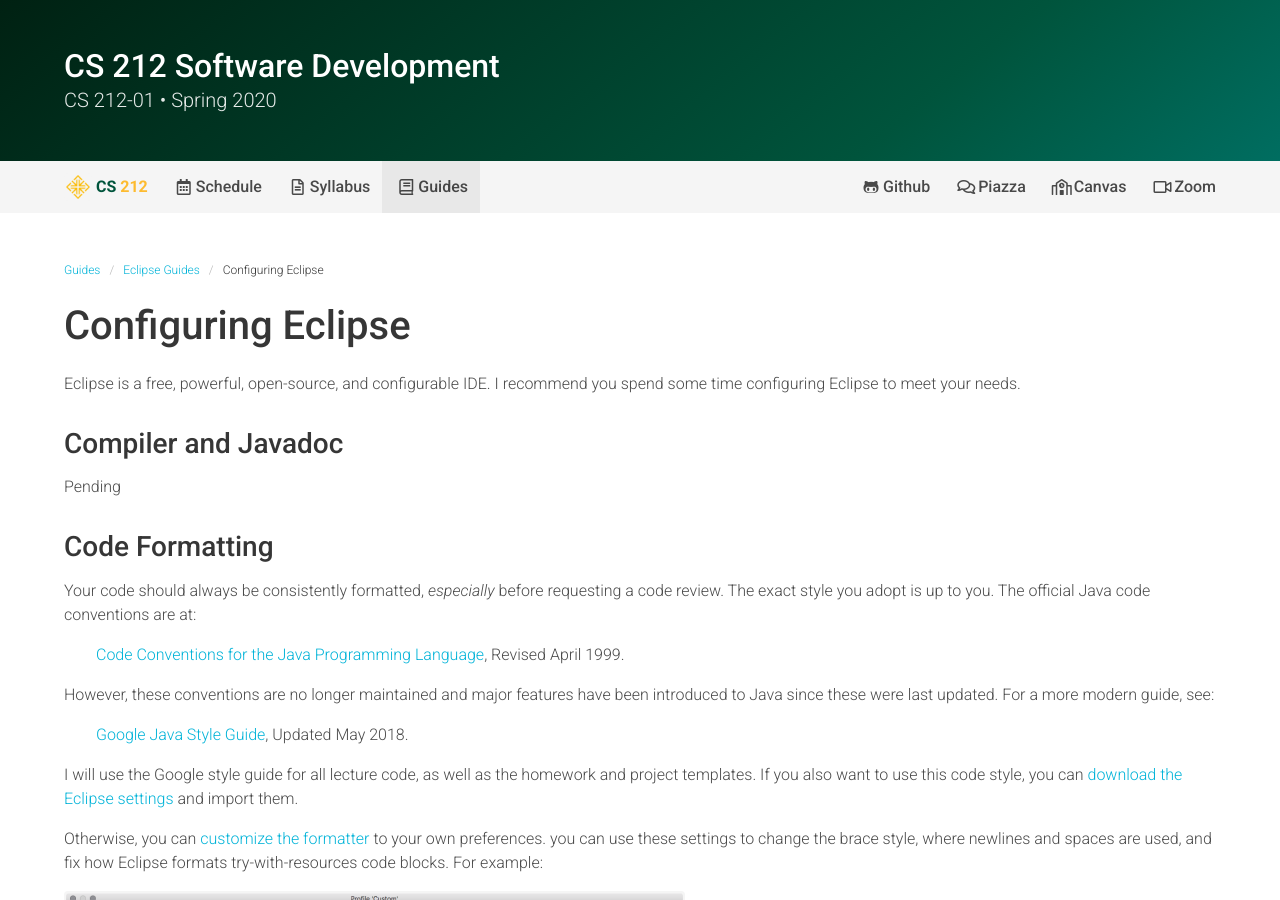
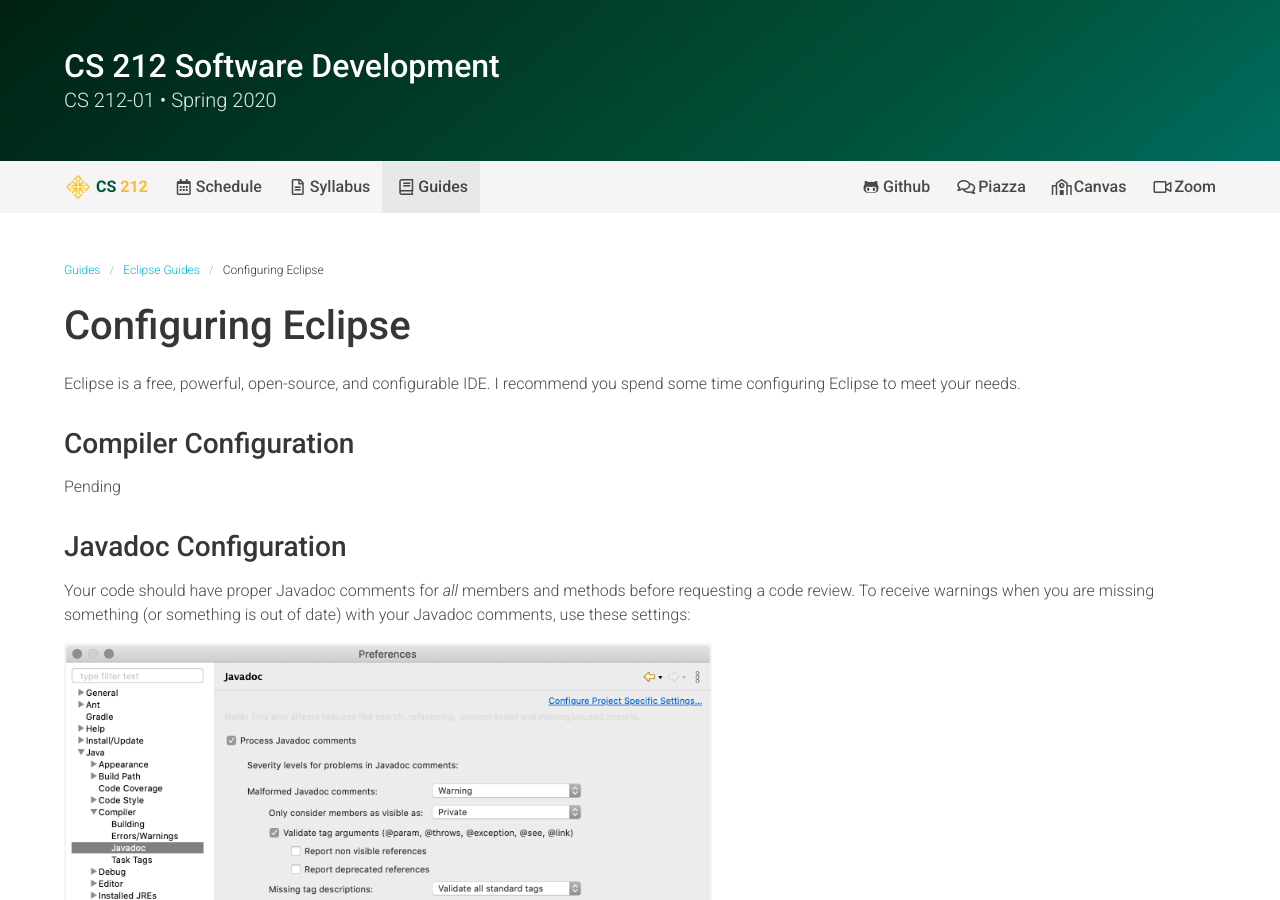
Before and after one commit to usf-cs212-2020/usf-cs212-2020.github.io, a Jekyll site: the page built from _eclipse/configuring-eclipse.md, in a window 1280 px wide and 900 px high. Built offline with Jekyll 4.4.1, drawn with Linux system fonts in a browser that asks for light colours.

Commit message:
Adding Javadoc config.

```diff
--- a/_eclipse/configuring-eclipse.md
+++ b/_eclipse/configuring-eclipse.md
@@ -22,9 +22,15 @@ img {
 
 Eclipse is a free, powerful, open-source, and configurable IDE. I recommend you spend some time configuring Eclipse to meet your needs.
 
-## Compiler and Javadoc
+## Compiler Configuration
 
 Pending
+
+## Javadoc Configuration
+
+Your code should have proper Javadoc comments for *all* members and methods before requesting a code review. To receive warnings when you are missing something (or something is out of date) with your Javadoc comments, use these settings:
+
+![Javadoc]({{ "/images/eclipse-java-compiler-javadoc.png" | relative_url }}){: style="width: calc(1620px * 0.4);"}
 
 ## Code Formatting
 
```
Also changed, not shown: images/eclipse-java-compiler-javadoc.png (added).
